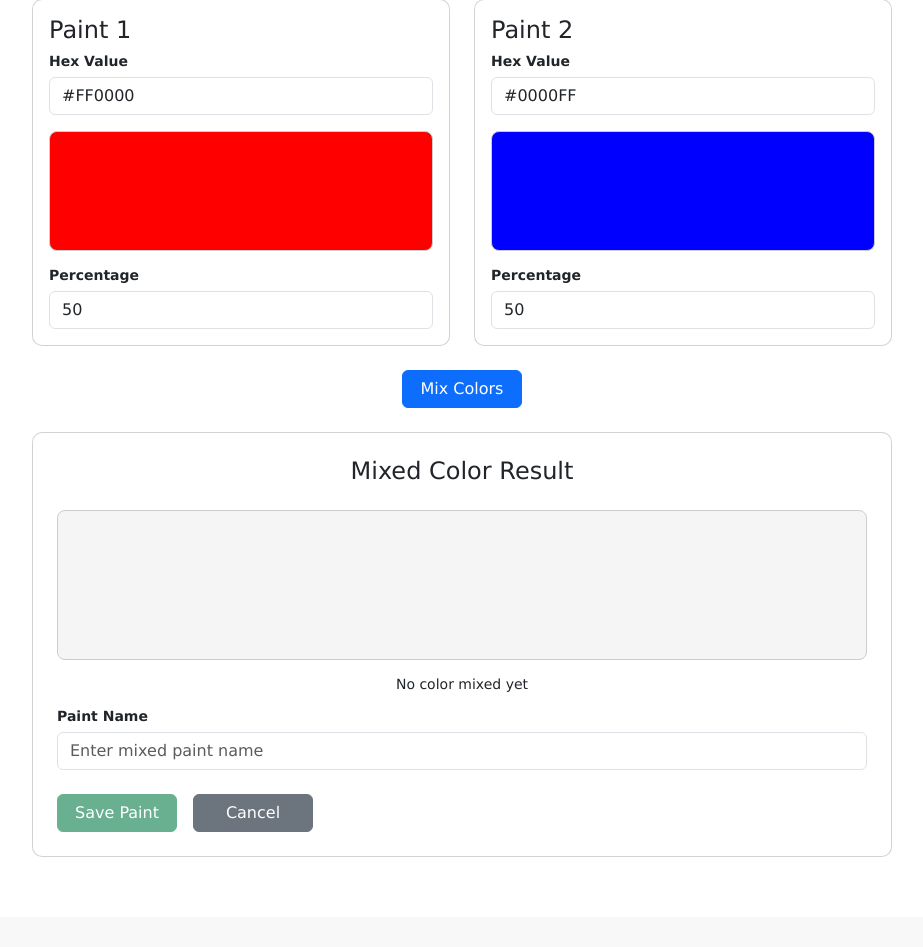
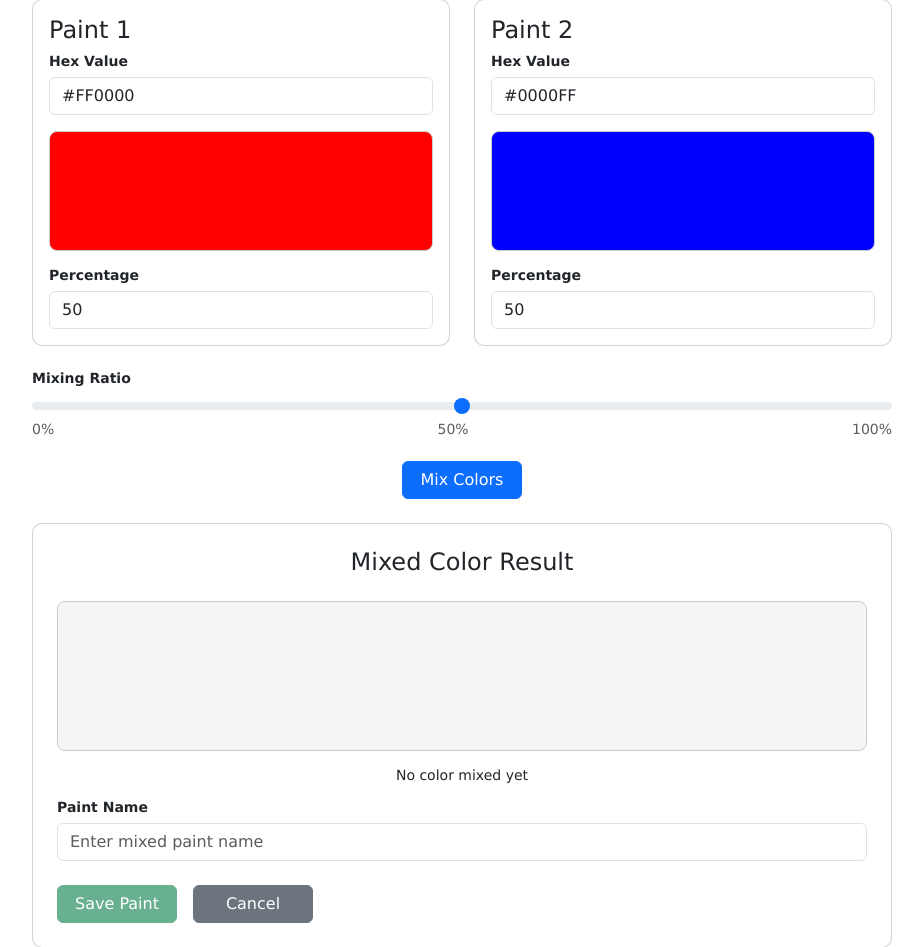
Before and after one commit to Naton-Cai/fullstack_dev_project, a Node server app: page /mixer in a window 1280 px wide. Shown: the part 221-1168 px from the top of the page, without its empty margins (178-1101 px from the left). Before the commit the page ends 1078 px from the top, so only its background shows below. Run offline with Node 20, Linux system fonts and the light colour scheme; some libraries are stand-ins or nearby versions.

Commit message:
Improve mixer ratio slider and fix ESLint errors

```diff
--- a/public/javascripts/mixer.js
+++ b/public/javascripts/mixer.js
@@ -1,4 +1,3 @@
-
 document.addEventListener('DOMContentLoaded', () => {
   const paint1Hex = document.getElementById('paint1Hex');
   const paint2Hex = document.getElementById('paint2Hex');
@@ -12,9 +11,36 @@ document.addEventListener('DOMContentLoaded', () => {
   const percentageError = document.getElementById('percentageError');
   const mixButton = document.getElementById('mixButton');
 
+  // Get the mixing ratio slider.
+  const mixRatio = document.getElementById('mixRatio');
+
   // Check whether the hex color is valid.
   function isValidHex(hex) {
     return /^#([0-9A-Fa-f]{3}|[0-9A-Fa-f]{6})$/.test(hex);
+  }
+
+  // Validate hex values and mixing percentages.
+  function validateInputs() {
+    const percent1 = Number(paint1Percent.value);
+    const percent2 = Number(paint2Percent.value);
+
+    if (!isValidHex(paint1Hex.value.trim())
+        || !isValidHex(paint2Hex.value.trim())) {
+      percentageError.textContent = 'Please enter valid hex colors.';
+      mixButton.disabled = true;
+    } else if (
+      paint1Percent.value === ''
+      || paint2Percent.value === ''
+      || percent1 < 0 || percent1 > 100
+      || percent2 < 0 || percent2 > 100
+      || Math.abs(percent1 + percent2 - 100) > 0.001
+    ) {
+      percentageError.textContent = 'Both percentages must be between 0 and 100 and add up to 100%.';
+      mixButton.disabled = true;
+    } else {
+      percentageError.textContent = '';
+      mixButton.disabled = false;
+    }
   }
 
   // Update both paint color previews.
@@ -22,48 +48,31 @@ document.addEventListener('DOMContentLoaded', () => {
     const hex1 = paint1Hex.value.trim();
     const hex2 = paint2Hex.value.trim();
 
-    paint1Preview.style.backgroundColor =
-      isValidHex(hex1) ? hex1 : '#FFFFFF';
+    paint1Preview.style.backgroundColor = isValidHex(hex1) ? hex1 : '#FFFFFF';
 
-    paint2Preview.style.backgroundColor =
-      isValidHex(hex2) ? hex2 : '#FFFFFF';
+    paint2Preview.style.backgroundColor = isValidHex(hex2) ? hex2 : '#FFFFFF';
 
     validateInputs();
   }
 
-  // Validate hex values and mixing percentages.
-  function validateInputs() {
-    const percent1 = Number(paint1Percent.value);
-    const percent2 = Number(paint2Percent.value);
+  // Automatically update both percentages using the slider.
+  function updateRatio() {
+    const ratio = Number(mixRatio.value);
 
-    if (!isValidHex(paint1Hex.value.trim()) ||
-        !isValidHex(paint2Hex.value.trim())) {
-      percentageError.textContent = 'Please enter valid hex colors.';
-      mixButton.disabled = true;
-    } else if (
-      paint1Percent.value === '' ||
-      paint2Percent.value === '' ||
-      percent1 < 0 || percent1 > 100 ||
-      percent2 < 0 || percent2 > 100 ||
-      Math.abs(percent1 + percent2 - 100) > 0.001
-    ) {
-      percentageError.textContent =
-        'Both percentages must be between 0 and 100 and add up to 100%.';
-      mixButton.disabled = true;
-    } else {
-      percentageError.textContent = '';
-      mixButton.disabled = false;
-    }
+    paint1Percent.value = ratio;
+    paint2Percent.value = 100 - ratio;
+
+    validateInputs();
   }
 
   // Update previews when hex values change.
   paint1Hex.addEventListener('input', updatePreview);
   paint2Hex.addEventListener('input', updatePreview);
 
-  // Validate when percentages change.
-  paint1Percent.addEventListener('input', validateInputs);
-  paint2Percent.addEventListener('input', validateInputs);
+  // Update percentages when the slider moves.
+  mixRatio.addEventListener('input', updateRatio);
 
-  // Display the initial previews.
+  // Display the initial percentages and color previews.
+  updateRatio();
   updatePreview();
 });
--- a/public/stylesheets/style.css
+++ b/public/stylesheets/style.css
@@ -62,3 +62,6 @@ a {
   font-size: 14px;
   text-align: center;
 }
+.mixer-container {
+  padding-top: 20px;
+}
--- a/views/mixer.pug
+++ b/views/mixer.pug
@@ -38,10 +38,8 @@ block content
           input#paint1Percent.form-control(
             type="number"
             name="paint1Percent"
-            min="0"
-            max="100"
             value="50"
-            required
+            readonly
           )
 
       // Second paint section.
@@ -70,11 +68,26 @@ block content
           input#paint2Percent.form-control(
             type="number"
             name="paint2Percent"
-            min="0"
-            max="100"
             value="50"
-            required
+            readonly
           )
+
+    // Slider to control both paint percentages.
+    .mt-4
+      label.form-label(for="mixRatio") Mixing Ratio
+      input#mixRatio.form-range(
+        type="range"
+        min="0"
+        max="100"
+        step="1"
+        value="50"
+      )
+
+      // Display the slider range.
+      .d-flex.justify-content-between.text-muted
+        span 0%
+        span 50%
+        span 100%
 
     // Display percentage validation errors.
     #percentageError.text-danger.mt-3
@@ -112,5 +125,5 @@ block content
 
         a.btn.btn-secondary(href="/paints") Cancel
 
-        // Connect the frontend JavaScript.
+  // Connect the frontend JavaScript.
   script(src="/javascripts/mixer.js")
```
Also changed, not shown: .eslintrc.cjs.
